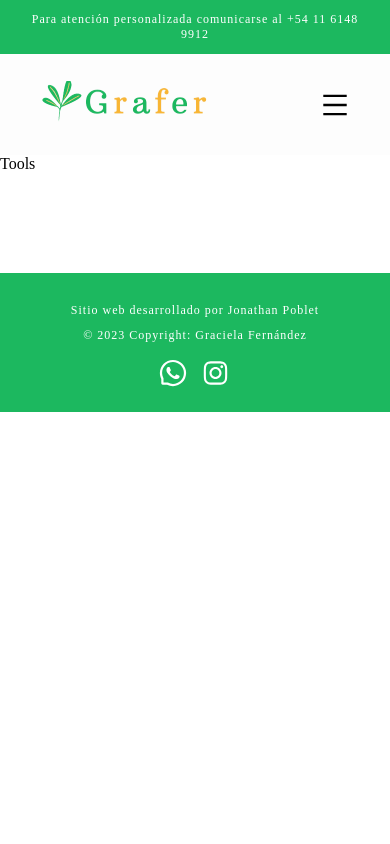
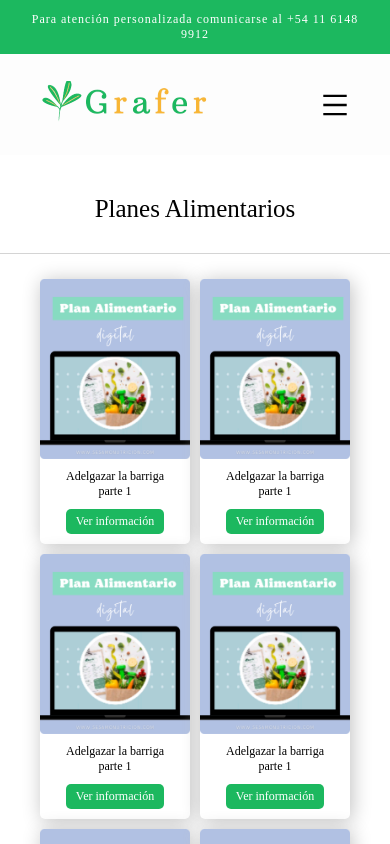
Before and after one commit to jonathanpoblet/grafer, a React (Vite) app in the folder client/: page /herramientas-de-nutricion/ebooks in a window 390 px wide. Shown: the top 844 px of the page. Built offline with nearby package versions, Linux system fonts and the light colour scheme; a web font is replaced by a local one.

Commit message:
page tools created

```diff
--- /dev/null
+++ b/client/src/components/ToolCard/ToolCard.jsx
@@ -0,0 +1,13 @@
+import "./toolCard.css";
+import Plan from "../../assets/plan1.png"
+import { Link } from "react-router-dom";
+
+export default function ToolCard() {
+  return (
+    <div className="toolCard">
+      <img className="toolCard-img" src={Plan} alt='Tool img' />
+      <h1 className="toolCard-title">Adelgazar la barriga parte 1</h1>
+      <Link to='detail' className="toolCard-button">Ver información</Link>
+    </div>
+  )
+}
--- /dev/null
+++ b/client/src/components/ToolCard/toolCard.css
@@ -0,0 +1,71 @@
+.toolCard {
+    display: flex;
+    flex-direction: column;
+    justify-content: center;
+    align-items: center;
+    width: 250px;
+    min-height: 390px;
+    height: 100%;
+    margin: 30px;
+    background-color: rgb(255, 255, 255);
+    box-shadow: 2px 2px 20px 0px rgb(192, 192, 192);
+    border-radius: 5px;
+}
+
+.toolCard-img {
+    width: 250px;
+    height: 300px;
+}
+
+.toolCard-title {
+    font-size: 16px;
+    font-weight: 100;
+    margin: 10px 25px;
+    text-align: center;
+}
+
+.toolCard-button {
+    text-decoration: none;
+    background-color: #1cb85f;
+    color: #fff;
+    border-radius: 5px;
+    padding: 7px 12px;
+    margin-bottom: 13px;
+}
+
+@media screen and (max-width: 640px) {
+    .toolCard {
+        margin: 5px;
+        width: 220px;
+        min-height: 0px;
+    }
+
+    .toolCard-img {
+        width: 220px;
+        height: 250px;
+    }
+}
+
+@media screen and (max-width: 500px) {
+    .toolCard {
+        margin: 5px;
+        width: 150px;
+        min-height: 0px;
+    }
+
+    .toolCard-img {
+        width: 150px;
+        height: 180px;
+    }
+
+    .toolCard-title {
+        font-size: 12px;
+        margin: 10px 20px;
+    }
+
+    .toolCard-button {
+        padding: 5px 10px;
+        margin-bottom: 10px;
+        font-size: 12px;
+    }
+}
--- a/client/src/pages/Tools/Tools.jsx
+++ b/client/src/pages/Tools/Tools.jsx
@@ -1,3 +1,18 @@
+import ToolCard from "../../components/ToolCard/ToolCard";
+import "./tools.css";
+
 export default function Tools() {
-  return <div>Tools</div>;
+  return (
+    <div className="tools">
+      <h1 className="tools-title">Planes Alimentarios</h1>
+      <div className="tools-container">
+        <ToolCard/>
+        <ToolCard/>
+        <ToolCard/>
+        <ToolCard/>
+        <ToolCard/>
+        <ToolCard/>
+      </div>
+    </div>
+  );
 }
--- /dev/null
+++ b/client/src/pages/Tools/tools.css
@@ -0,0 +1,42 @@
+.tools {
+    display: flex;
+    flex-direction: column;
+    justify-content: center;
+    align-items: center;
+    width: 100%;
+    padding-top: 100px;
+}
+
+.tools-title {
+    font-weight: 100;
+    padding-bottom: 80px;
+    text-align: center;
+    width: 100%;
+    border-bottom: 1px solid rgb(212, 212, 212);
+}
+
+.tools-container {
+    display: flex;
+    flex-direction: row;
+    flex-wrap: wrap;
+    justify-content: center;
+    align-items: center;
+    width: 100%;
+    max-width: 1000px;
+    margin-top: 50px;
+}
+
+@media screen and (max-width: 640px) {
+    .tools {
+        padding-top: 40px;
+    }
+
+    .tools-title {
+        padding-bottom: 30px;
+        font-size: 25px;
+    }
+
+    .tools-container {
+        margin-top: 20px;
+    }
+}
```
Also changed, not shown: client/src/assets/plan1.png (added).
